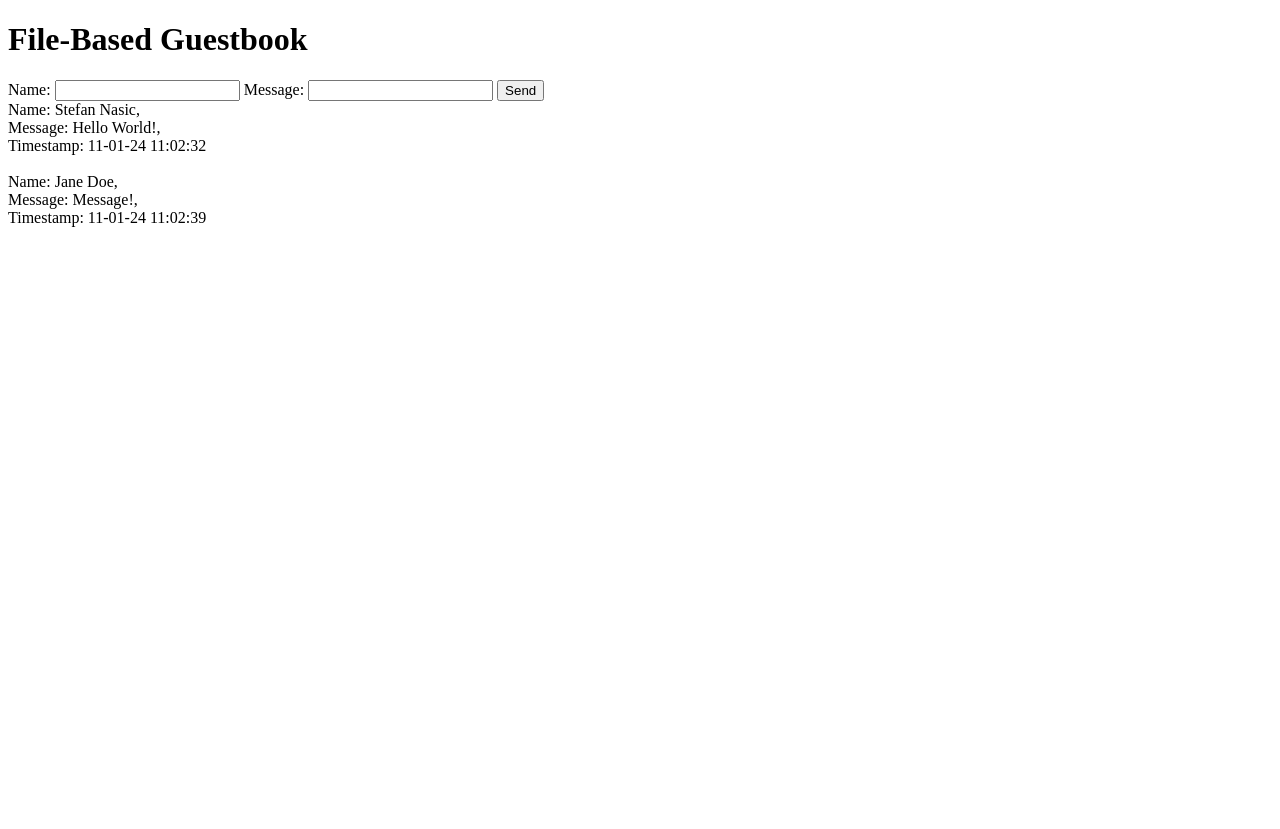
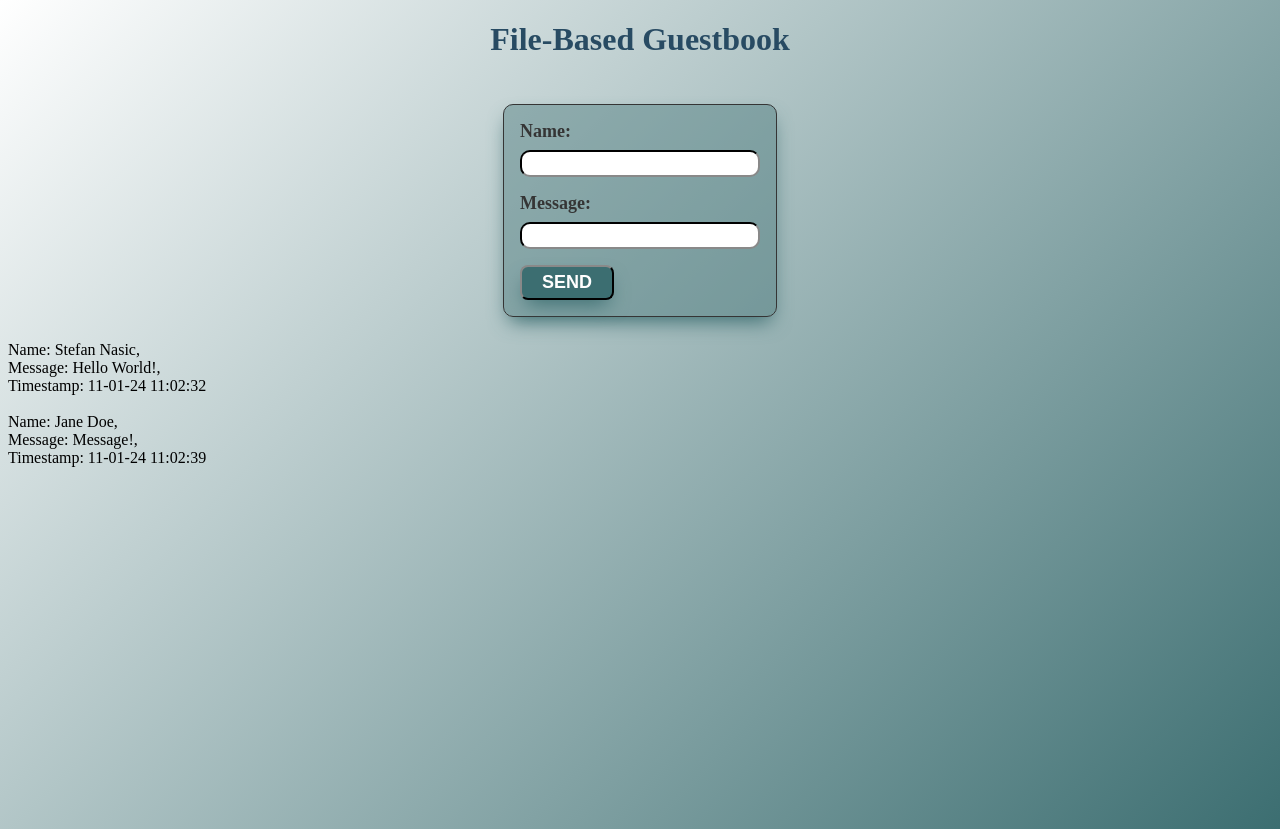
Before and after one commit to skezlica/file-Based-guestbook, a PHP site: page / in a window 1280 px wide. Before the commit the page ends 227 px from the top, so only its background shows below. Run offline with PHP 8.4, Linux system fonts and the light colour scheme.

Commit message:
Added CSS and get methods in GuestbookEntry.php file

```diff
--- a/index.php
+++ b/index.php
@@ -11,6 +11,7 @@ $filehandler = new FileHandler('guestbook.txt');
 <head>
     <meta charset="UTF-8">
     <meta name="viewport" content="width=device-width, initial-scale=1.0">
+    <link rel="stylesheet" href="styles.css">
     <title>File-Based Guestbook</title>
 </head>
 <body>
@@ -31,7 +32,7 @@ $filehandler = new FileHandler('guestbook.txt');
 
     ?>
     </div>
-
+    <div class="guestbook-form">
         <form action="guestbookForm.php" method="POST">
             <label for="name_id">Name:</label>
             <input type="text" name="name" id="name_id">
@@ -39,6 +40,8 @@ $filehandler = new FileHandler('guestbook.txt');
             <input type="text" name="message" id="message_id">
             <button type="submit">Send</button>
          </form>
+    </div>
+
 
     <div class="guestbook">
         <?php
--- /dev/null
+++ b/styles.css
@@ -0,0 +1,78 @@
+body {
+    background: rgb(255,255,255);
+    background: linear-gradient(135deg, rgba(255,255,255,1) 0%, rgba(60,110,113,1) 100%);
+    height: 100vh;
+    background-size: cover;
+
+
+}
+
+h1 {
+    color: #284B63;
+    text-align: center;
+}
+
+.errors {
+    font-weight: bold;
+    color: crimson;
+    text-align: center;
+}
+
+.guestbook-form{
+    display: flex;
+    justify-content: center;
+}
+
+form {
+    padding: 16px;
+    margin-top: 24px;
+    margin-bottom: 24px;
+    border: 1px solid #353535;
+    border-radius: 10px;
+    background-color: rgba(60,110,113,0.4);
+    display: inline-block;
+    -webkit-box-shadow: 0px 10px 20px -6px rgba(60,110,113,1);
+    -moz-box-shadow: 0px 10px 20px -6px rgba(60,110,113,1);
+    box-shadow: 0px 10px 20px -6px rgba(60,110,113,1);
+}
+
+form label {
+    display: block;
+    margin-bottom: 8px;
+    font-size: 18px;
+    font-weight: bold;
+    color: #353535;
+}
+
+form input {
+    display: block;
+    margin-bottom: 16px;
+    font-size: 18px;
+    border-radius: 10px;
+    border-color: #353535;
+    color: #353535;
+}
+
+form button {
+    display: block;
+    font-size: 18px;
+    text-transform: uppercase;
+    font-weight: bold;
+    border-radius: 8px;
+    padding: 5px 20px;
+    cursor: pointer;
+    background-color: #3C6E71;
+    color: #FFFFFF;
+    border-color: #353535;
+    transition: 0.3s;
+    -webkit-box-shadow: 0px 10px 20px -6px rgba(60,110,113,1);
+    -moz-box-shadow: 0px 10px 20px -6px rgba(60,110,113,1);
+    box-shadow: 0px 10px 20px -6px rgba(60,110,113,1);
+}
+
+form button:hover {
+    background-color: #284B63;
+    -webkit-box-shadow: 0px 10px 20px -6px rgba(40,75,99,1);
+    -moz-box-shadow: 0px 10px 20px -6px rgba(40,75,99,1);
+    box-shadow: 0px 10px 20px -6px rgba(40,75,99,1);
+}
```
Also changed, not shown: GuestbookEntry.php (+8 -0 lines), guestbook.txt (line endings or trailing spaces). Lines whose indentation alone changed are shown as unchanged.
